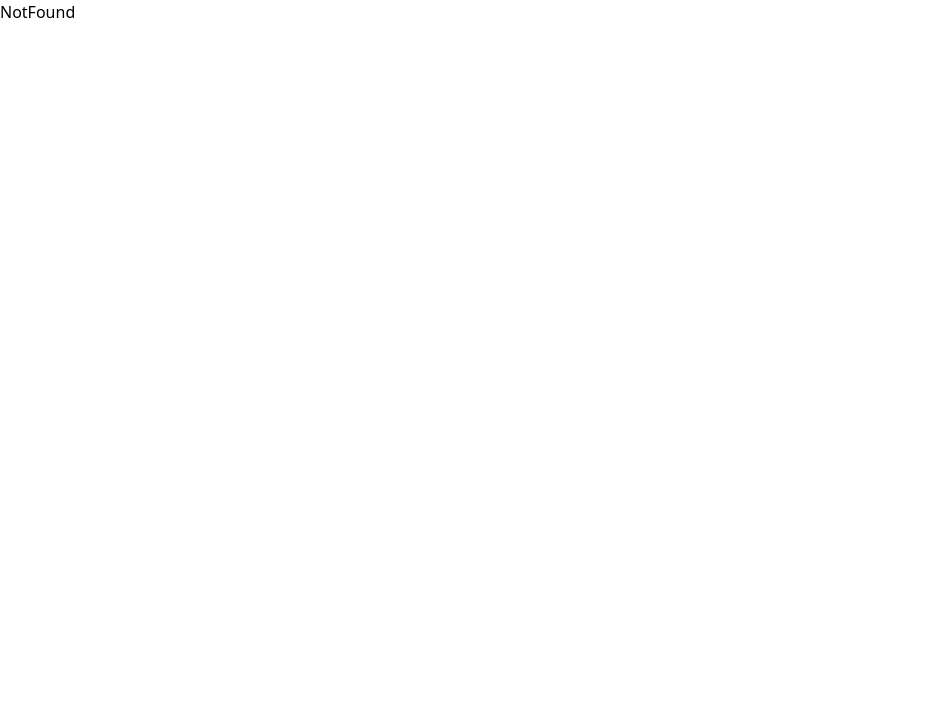
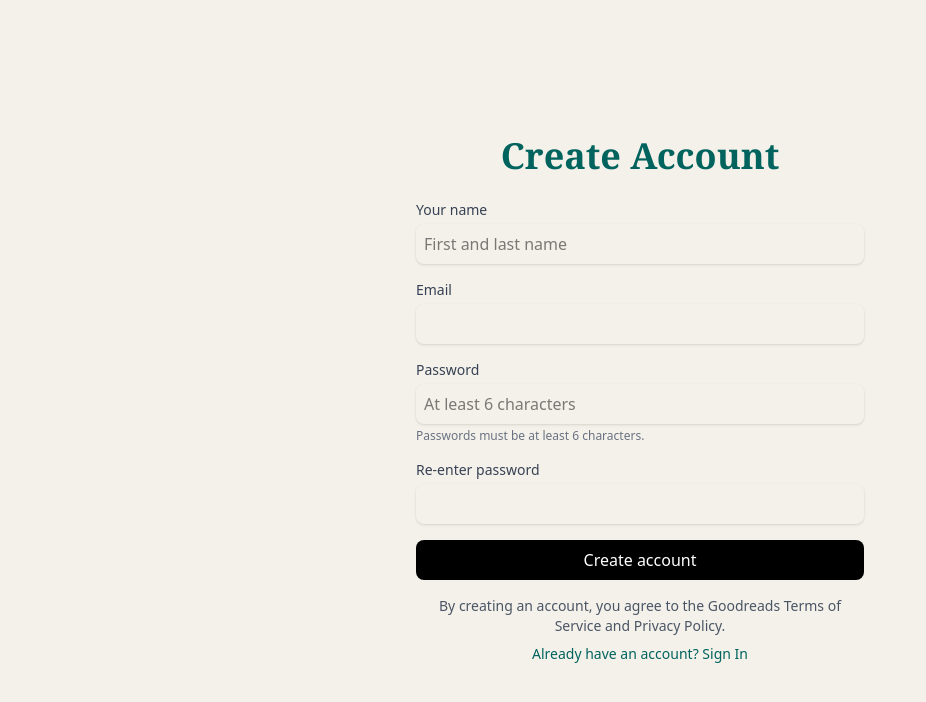
Before and after one commit to daniyalahmed21/GoodReads, a React (Vite) app: page /signup in a window 1280 px wide. Shown: the top 702 px of the page, without its empty margins (0-926 px from the left). Built offline with nearby package versions, Linux system fonts and the light colour scheme.

Commit message:
Auth pages ui done

```diff
--- a/src/Components/LoginRegisterForm.jsx
+++ b/src/Components/LoginRegisterForm.jsx
@@ -1,4 +1,5 @@
 import React from 'react';
+import { Link } from 'react-router';
 
 const LoginRegisterForm = () => {
   return (
@@ -9,13 +10,17 @@
             </h3>
 
             <div className="space-y-3 sm:space-y-4">
-              <button className="flex items-center justify-center w-full px-3 py-2 sm:px-4 sm:py-3 text-sm sm:text-base font-semibold text-gray-800 bg-white border border-gray-300 rounded-md hover:bg-gray-50 transition-colors duration-200">
+              <Link className="flex items-center justify-center w-full px-3 py-2 sm:px-4 sm:py-3 text-sm sm:text-base font-semibold text-gray-800 bg-white border border-gray-300 rounded-md hover:bg-gray-50 transition-colors duration-200" to="/login">
+              <button >
                 Login to your account
               </button>
+              </Link>
 
-              <button className="flex items-center justify-center w-full px-3 py-2 sm:px-4 sm:py-3 text-sm sm:text-base font-semibold text-white bg-[#553b1b] rounded-md hover:bg-[#6c4c23] transition-colors duration-200">
+              <Link className="flex items-center justify-center w-full px-3 py-2 sm:px-4 sm:py-3 text-sm sm:text-base font-semibold text-white bg-[#553b1b] rounded-md hover:bg-[#6c4c23] transition-colors duration-200" to="/signup">
+              <button >
                 Sign up with email
               </button>
+              </Link>
             </div>
 
             <p className="mt-4 text-[10px] xs:text-xs sm:text-sm text-gray-500 text-center leading-relaxed">
--- /dev/null
+++ b/src/Pages/Auth/Login.jsx
@@ -0,0 +1,79 @@
+import React, { useState } from "react";
+import { Link } from "react-router";
+
+const Login = () => {
+  const [formData, setFormData] = useState({
+    email: "",
+    password: "",
+  });
+
+  const handleChange = (e) => {
+    setFormData({ ...formData, [e.target.name]: e.target.value });
+  };
+
+  const handleSubmit = (e) => {
+    e.preventDefault();
+    // Handle signup logic here
+    alert("Account created successfully!");
+  };
+
+  return (
+    <div className="min-h-screen flex items-center justify-center bg-[#f4f1ea] p-6">
+      <div className="w-full max-w-md">
+        <h1 className="font-serif text-4xl font-bold text-center mb-6 text-[#00635d]">
+          Sign in to GoodReads
+        </h1>
+        <form onSubmit={handleSubmit} className="space-y-4">
+          <div>
+            <label className="block text-sm font-medium text-gray-700">
+              Email
+            </label>
+            <input
+              autoComplete="off"
+              type="email"
+              name="email"
+              value={formData.email}
+              onChange={handleChange}
+              className="mt-1 block w-full rounded-lg border-gray-300 shadow-sm p-2"
+              required
+            />
+          </div>
+          <div>
+            <label className="block text-sm font-medium text-gray-700">
+              Password
+            </label>
+            <input
+              autoComplete="off"
+              type="password"
+              name="password"
+              value={formData.password}
+              onChange={handleChange}
+              placeholder="At least 6 characters"
+              className="mt-1 block w-full rounded-lg border-gray-300 shadow-sm p-2"
+              required
+            />
+            <p className="text-xs text-gray-500 mt-1">
+              Passwords must be at least 6 characters.
+            </p>
+          </div>
+
+          <button
+            type="submit"
+            className="w-full bg-black text-white py-2 rounded-lg hover:bg-gray-800 transition-colors duration-200"
+          >
+            Create account
+          </button>
+        </form>
+        <p className="text-center text-sm text-gray-600 mt-4">
+          By creating an account, you agree to the Goodreads Terms of Service
+          and Privacy Policy.
+        </p>
+        <p className="text-center text-sm text-[#00635d] mt-2 hover:underline">
+          Create account? <Link to="/signup">Sign up</Link>
+        </p>
+      </div>
+    </div>
+  );
+};
+
+export default Login;
--- /dev/null
+++ b/src/Pages/Auth/SignUp.jsx
@@ -0,0 +1,98 @@
+import React, { useState } from 'react';
+
+const Signup = () => {
+  const [formData, setFormData] = useState({ name: '', email: '', password: '', rePassword: '' });
+
+  const handleChange = (e) => {
+    setFormData({ ...formData, [e.target.name]: e.target.value });
+  };
+
+  const handleSubmit = (e) => {
+    e.preventDefault();
+    if (formData.password.length < 6) {
+      alert('Password must be at least 6 characters.');
+      return;
+    }
+    if (formData.password !== formData.rePassword) {
+      alert('Passwords do not match.');
+      return;
+    }
+    // Handle signup logic here
+    alert('Account created successfully!');
+  };
+
+  return (
+    <div className="min-h-screen flex items-center justify-center bg-[#f4f1ea] p-6">
+      <div className="w-full max-w-md">
+        <h1 className="font-serif text-4xl font-bold text-center mb-6 text-[#00635d]">Create Account</h1>
+        <form onSubmit={handleSubmit} className="space-y-4" >
+          <div>
+            <label className="block text-sm font-medium text-gray-700">Your name</label>
+            <input
+            autoComplete='off'
+              type="text"
+              name="name"
+              value={formData.name}
+              onChange={handleChange}
+              placeholder="First and last name"
+              className="mt-1 block w-full rounded-lg border-gray-300 shadow-sm p-2"
+              required
+            />
+          </div>
+          <div>
+            <label className="block text-sm font-medium text-gray-700">Email</label>
+            <input
+            autoComplete='off'
+              type="email"
+              name="email"
+              value={formData.email}
+              onChange={handleChange}
+              className="mt-1 block w-full rounded-lg border-gray-300 shadow-sm p-2"
+              required
+            />
+          </div>
+          <div>
+            <label className="block text-sm font-medium text-gray-700">Password</label>
+            <input
+            autoComplete='off'
+              type="password"
+              name="password"
+              value={formData.password}
+              onChange={handleChange}
+              placeholder="At least 6 characters"
+              className="mt-1 block w-full rounded-lg border-gray-300 shadow-sm p-2"
+              required
+            />
+            <p className="text-xs text-gray-500 mt-1">Passwords must be at least 6 characters.</p>
+          </div>
+          <div>
+            <label className="block text-sm font-medium text-gray-700">Re-enter password</label>
+            <input
+            autoComplete='off'
+              type="password"
+              name="rePassword"
+              value={formData.rePassword}
+              onChange={handleChange}
+              className="mt-1 block w-full rounded-lg border-gray-300 shadow-sm p-2"
+              required
+            />
+          </div>
+          <button
+            type="submit"
+            className="w-full bg-black text-white py-2 rounded-lg hover:bg-gray-800 transition-colors duration-200"
+          >
+            Create account
+          </button>
+        </form>
+        <p className="text-center text-sm text-gray-600 mt-4">
+          By creating an account, you agree to the Goodreads Terms of Service and Privacy Policy.
+        </p>
+        <p className="text-center text-sm text-[#00635d] mt-2 hover:underline">
+          Already have an account? <a href="/login">Sign In</a>
+        </p>
+      </div>
+    </div>
+  );
+};
+
+export default Signup;
--- a/src/Pages/NotFound.jsx
+++ b/src/Pages/NotFound.jsx
@@ -1,9 +1,18 @@
 import React from 'react'
+import { Link } from 'react-router'
 
 const NotFound = () => {
   return (
-    <div>NotFound</div>
-  )
+    <div className="min-h-screen flex flex-col items-center justify-center bg-[#f4f1ea] text-center">
+      <h1 className="text-5xl font-bold text-[#00635d] mb-4">404 - Page Not Found</h1>
+      <p className="text-lg text-gray-600 mb-6">Oops! The page you're looking for doesn't exist.</p>
+      <Link
+        to="/"
+        className="px-6 py-3 bg-[#00635d] text-white rounded-lg hover:bg-[#004d4a] transition-colors duration-200"
+      >
+        Return to Home
+      </Link>
+    </div>)
 }
 
 export default NotFound
--- a/src/Routes/MainRoutes.jsx
+++ b/src/Routes/MainRoutes.jsx
@@ -1,4 +1,6 @@
 import React from 'react'
+import Login from 'Pages/Auth/Login'
+import Signup from 'Pages/Auth/SignUp'
 import Home from 'Pages/Home'
 import NotFound from 'Pages/NotFound'
 import { Route, Routes } from 'react-router'
@@ -7,6 +9,8 @@
   return (
     <Routes>
         <Route path='/' element={<Home/>}/>
+        <Route path='/signup' element={<Signup/>}/>
+        <Route path='/login' element={<Login/>}/>
         <Route path='*' element={<NotFound/>}/>
     </Routes>
   )
```
